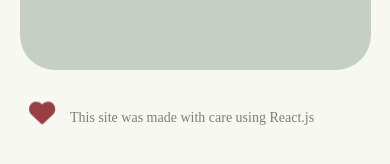
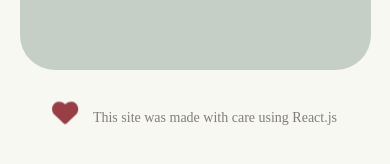
Before and after one commit to ErdbeerenindenBergen/ErdbeerenindenBergen.github.io, a React (Create React App) app in the folder my-app/: page /#/ in a window 390 px wide. Shown: the part 522-686 px from the top of the page. Built offline with nearby package versions, Linux system fonts and the light colour scheme.

Commit message:
centering react message

```diff
--- a/my-app/src/components/Home/homeIndex.js
+++ b/my-app/src/components/Home/homeIndex.js
@@ -45,6 +45,7 @@ const Home = () => {
           overflowPx={0}
           fadeOutSpeed={20}
           flicker={false}
+          className="sparkles"
         />
         <div className="text-zone home-background">
           <div></div>
--- a/my-app/src/components/Home/homeIndex.scss
+++ b/my-app/src/components/Home/homeIndex.scss
@@ -165,9 +165,13 @@
   }
 
   .made-with-love {
-    margin-left: 30px;
     display: flex;
     flex-direction: column;
+    align-items: center;
+  }
+
+  .sparkles {
+    display: none;
   }
 }
 }
```
